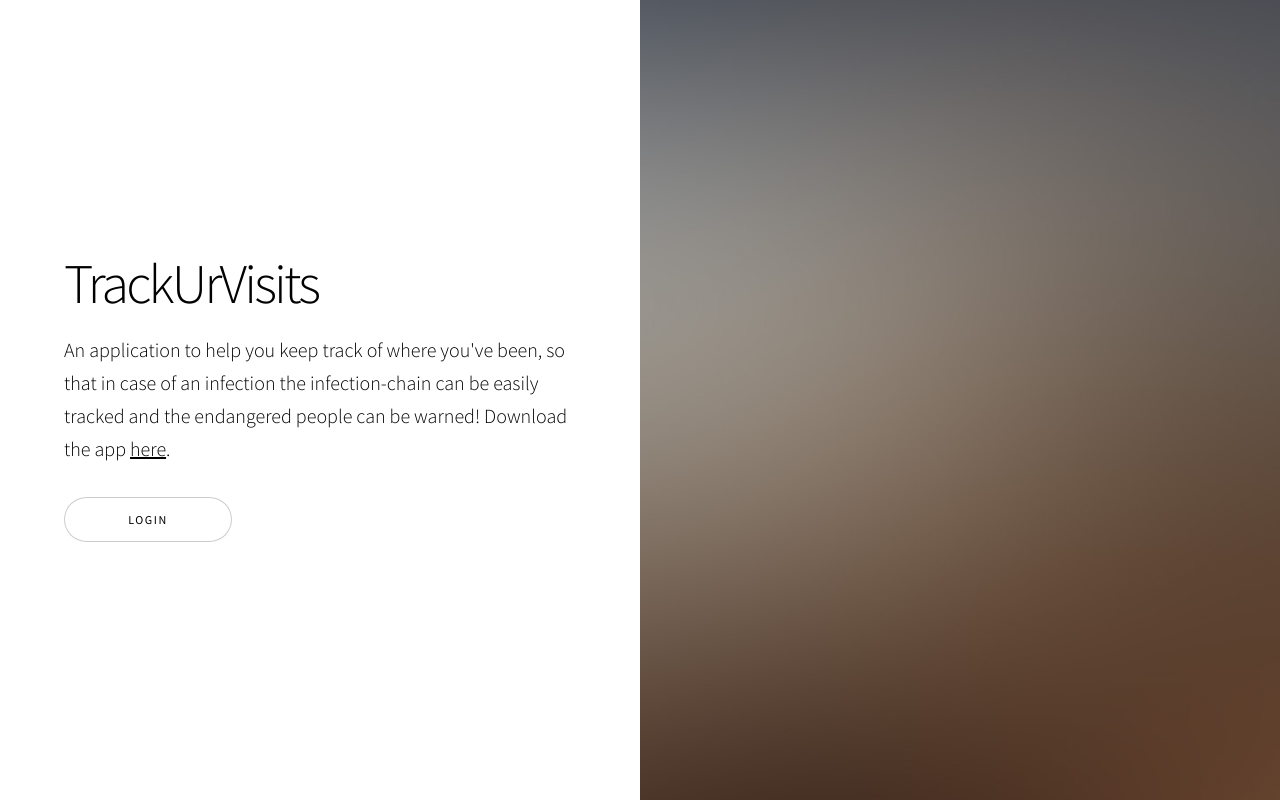
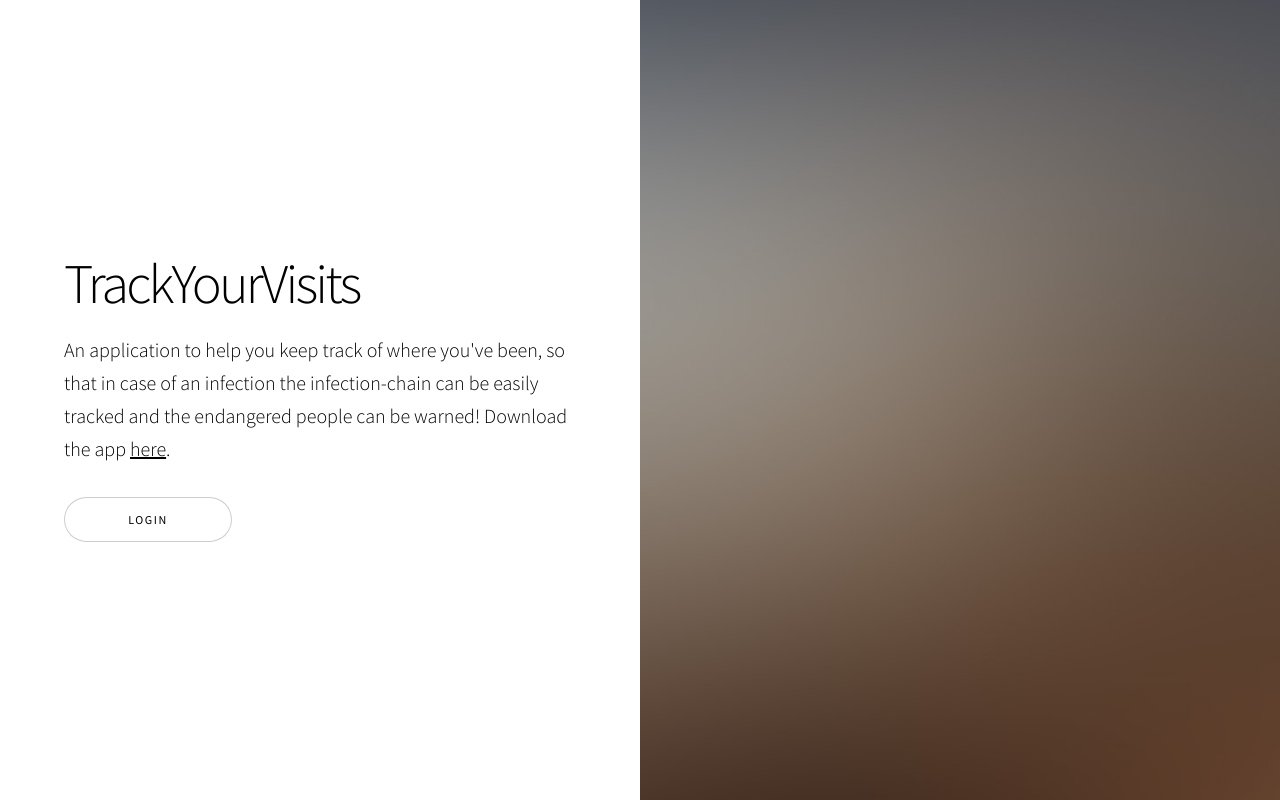
Before and after one commit to ZhengHk/Track-Your-Visit, a plain HTML site: page html/index.html in a window 1280 px wide. Drawn offline with Linux system fonts and the light colour scheme.

Commit message:
Schreibfehler korrigiert

```diff
--- a/html/index.html
+++ b/html/index.html
@@ -6,7 +6,7 @@
 -->
 <html>
 <head>
-    <title>TrackUrVisits</title>
+    <title>TrackYourVisits</title>
     <meta charset="utf-8" />
     <meta name="viewport" content="width=device-width, initial-scale=1, user-scalable=no" />
     <link rel="stylesheet" href="../css/main.css" />
@@ -21,7 +21,7 @@
     <!-- One -->
     <section class="banner style1 orient-left content-align-left image-position-right fullscreen onload-image-fade-in onload-content-fade-right">
         <div class="content">
-            <h1>TrackUrVisits</h1>
+            <h1>TrackYourVisits</h1>
             <p class="major">An application to help you keep track of where you've been, so that in case of
                 an infection the infection-chain can be easily tracked and the endangered people can be warned! Download the app <a href="https://play.google.com/store?hl=de">here</a>.</p>
             <ul class="actions stacked">
```
Also changed, not shown: html/login.html (+1 -1 lines).
